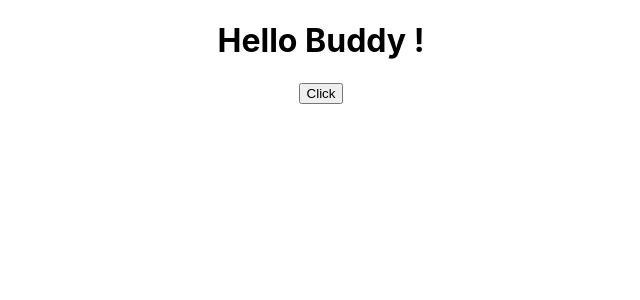
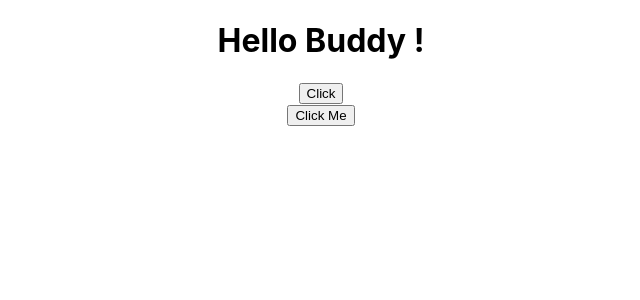
Before and after one commit to tamilvanansambasivam/daily-js, a React (Create React App) app in the folder react/hello-world/: page / in a window 1280 px wide. Shown: the top 300 px of the page, without its empty margins (319-959 px from the left). Built offline with nearby package versions, Linux system fonts and the light colour scheme.

Commit message:
practice event handling

```diff
--- a/react/hello-world/src/App.js
+++ b/react/hello-world/src/App.js
@@ -6,6 +6,8 @@
 import Message from './components/Message'
 import Counter from './components/Counter';
 import FunctionClick from './components/functionClick';
+import ClassClick from './components/ClassClick'
+
 
 function App() {
   return (
@@ -15,6 +17,7 @@
 
     <FunctionClick />
 
+    <ClassClick />
 
       {/* <Counter/>
 
--- /dev/null
+++ b/react/hello-world/src/components/ClassClick.js
@@ -0,0 +1,19 @@
+import React, { Component } from 'react'
+
+class ClassClick extends Component {
+
+  clickHandler(){
+    console.log('button clicked (class click)')
+  }
+
+  render() {
+
+    return (
+      <div>
+        <button onClick={this.clickHandler}>Click Me</button>
+      </div>
+    )
+  }
+}
+
+export default ClassClick
--- a/react/hello-world/src/components/functionClick.js
+++ b/react/hello-world/src/components/functionClick.js
@@ -3,7 +3,7 @@
 function FunctionClick(){
 
     function clickHandler(){
-         console.log("button clicked")
+         console.log("button clicked (function click)")
     }
 
     return (
```
